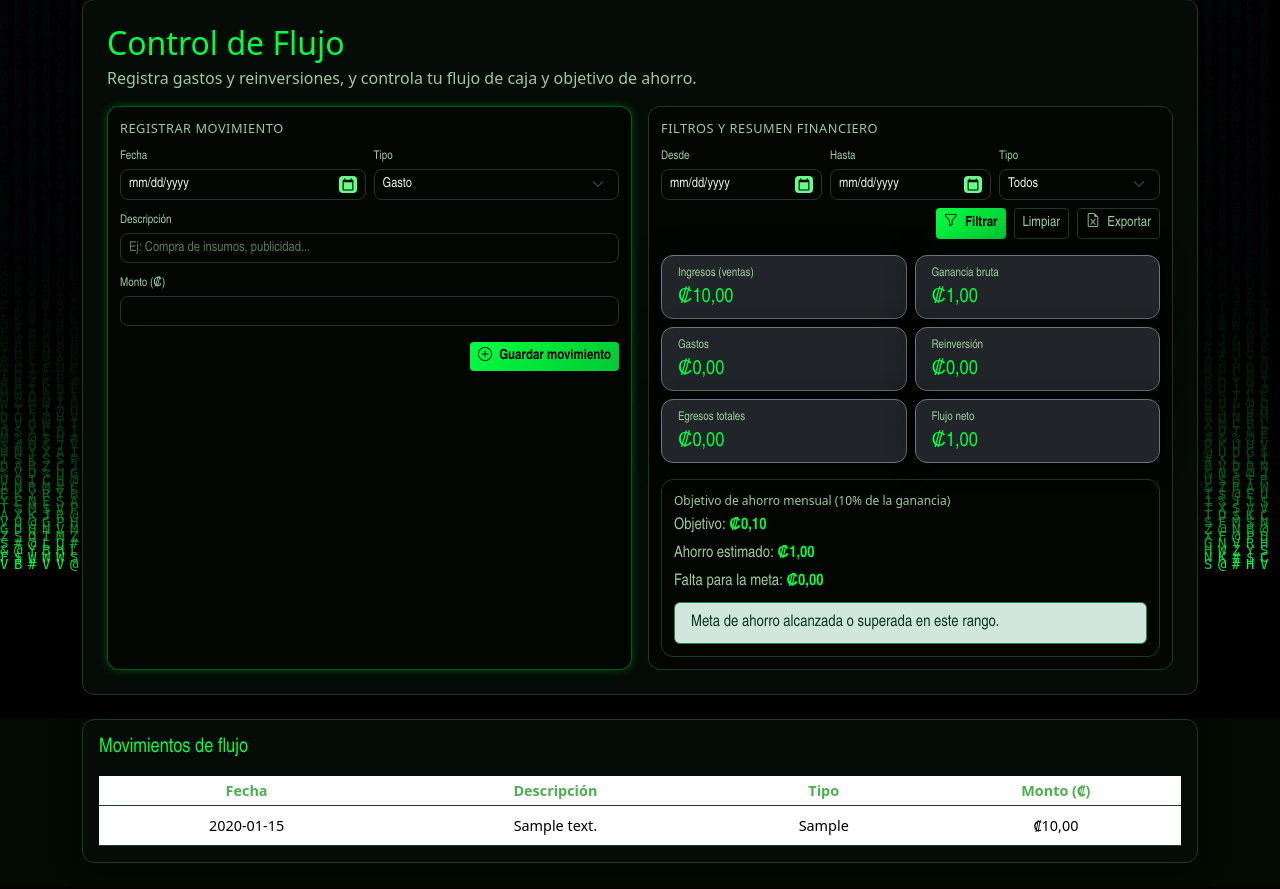
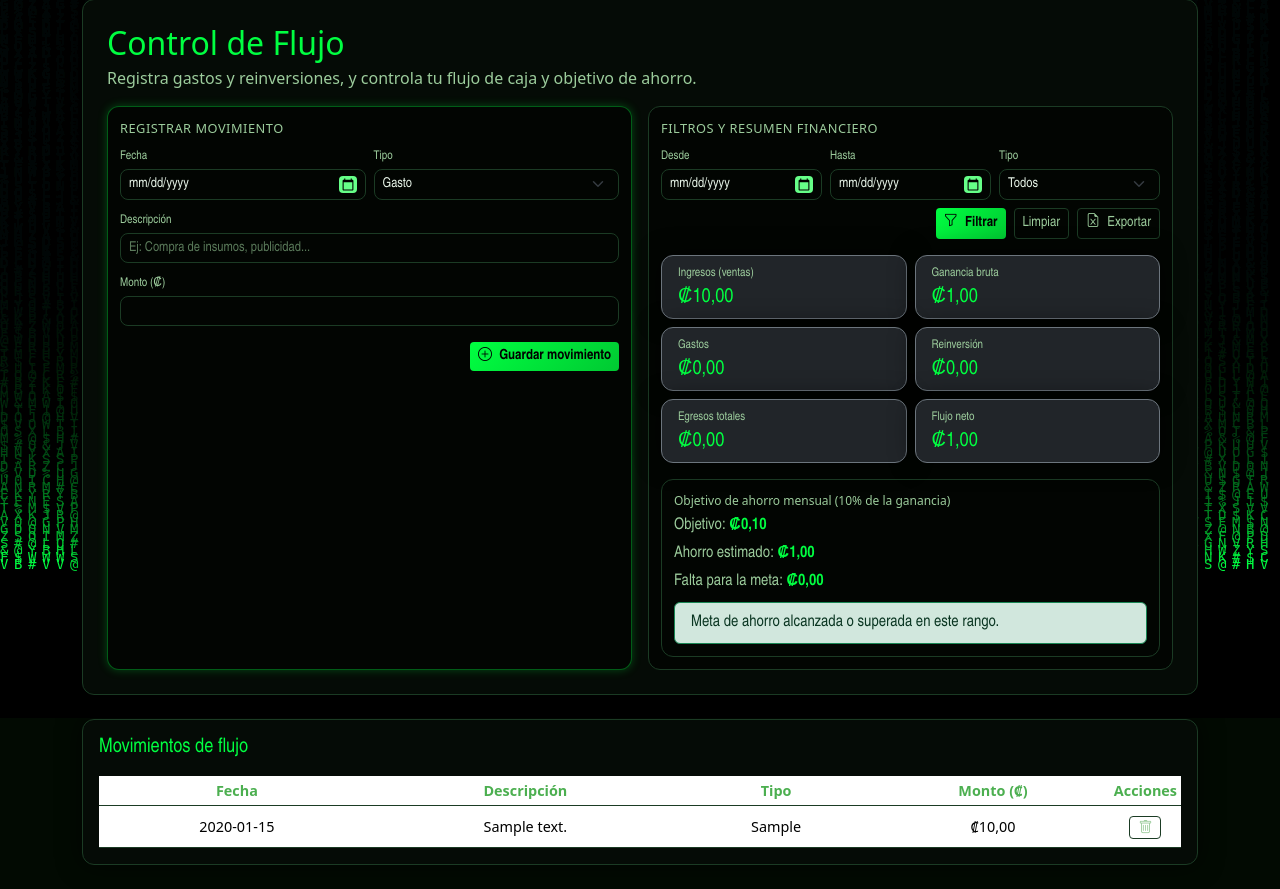
Before and after one commit to cristophercr07-hub/control-ventras-web, a Flask app: page /flujo in a window 1280 px wide. Shown: the part 82-971 px from the top of the page. Before the commit the page ends 945 px from the top, so only its background shows below. Run offline with Flask 3, Linux system fonts and the light colour scheme; the visitor is signed in with stand-in values (Sample User, id 1); tables that the repository leaves empty hold one stand-in row (values such as "Sample post").

Commit message:
Update flujo.html

```diff
--- a/templates/flujo.html
+++ b/templates/flujo.html
@@ -221,6 +221,7 @@
                             <th>Descripción</th>
                             <th>Tipo</th>
                             <th>Monto (₡)</th>
+                            <th style="width: 60px;">Acciones</th>
                         </tr>
                     </thead>
                     <tbody>
@@ -231,11 +232,23 @@
                                 <td class="text-center">{{ e.description }}</td>
                                 <td class="text-center">{{ e.category }}</td>
                                 <td class="text-end">₡{{ e.amount|format_num }}</td>
+                                <td class="text-center">
+                                    <form method="post"
+                                          action="{{ url_for('delete_expense', expense_id=e.id) }}"
+                                          onsubmit="return doubleConfirm(
+                                              '¿Seguro que deseas eliminar este movimiento?',
+                                              'Esta acción no se puede deshacer. ¿Confirmas que deseas continuar?'
+                                          );">
+                                        <button type="submit" class="btn btn-outline-light btn-sm py-0 px-2">
+                                            <i class="bi bi-trash"></i>
+                                        </button>
+                                    </form>
+                                </td>
                             </tr>
                             {% endfor %}
                         {% else %}
                             <tr>
-                                <td colspan="4" class="text-center text-secondary-custom">
+                                <td colspan="5" class="text-center text-secondary-custom">
                                     No hay movimientos registrados con los filtros actuales.
                                 </td>
                             </tr>
```
